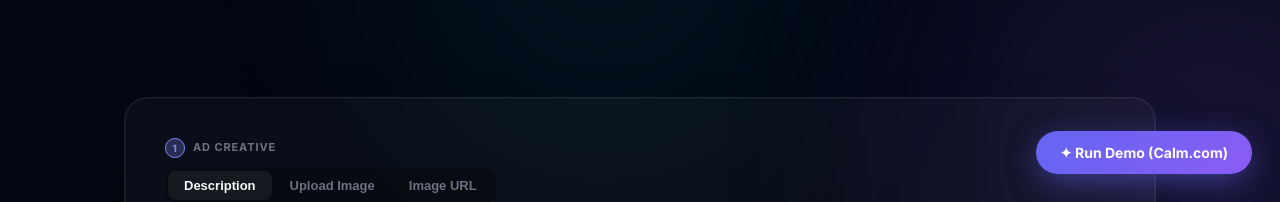
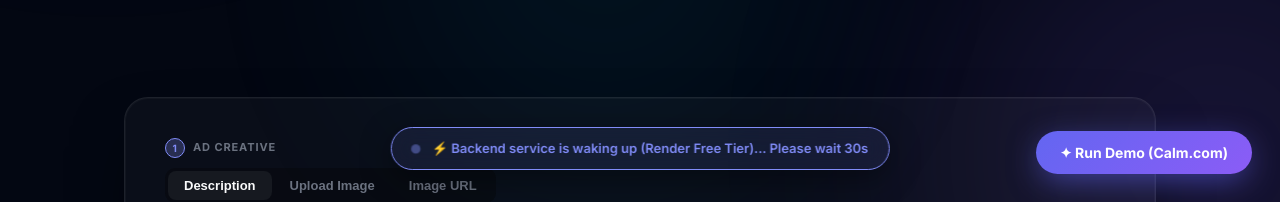
Before and after one commit to sreenidhis29/AdContinuity, a plain HTML site: page index.html in a window 1280 px wide. Shown: the part 598-800 px from the top of the page. Drawn offline with Linux system fonts and the light colour scheme; no server answers.

Commit message:
add cold-start indicator for render free tier

```diff
--- a/index.html
+++ b/index.html
@@ -216,7 +216,55 @@
 
         .provider-pill.active {
             color: var(--text);
-            border-color: rgba(52, 211, 153, 0.3);
+            border-color: rgba(52, 211, 255, 0.3);
+        }
+
+        /* ── WARMUP INDICATOR ── */
+        .warmup-hint {
+            position: fixed;
+            bottom: 32px;
+            left: 50%;
+            transform: translateX(-50%);
+            background: rgba(129, 140, 248, 0.1);
+            border: 1px solid var(--accent);
+            padding: 10px 20px;
+            border-radius: 50px;
+            font-size: 13px;
+            font-weight: 600;
+            color: var(--accent);
+            display: none;
+            align-items: center;
+            gap: 12px;
+            backdrop-filter: blur(12px);
+            z-index: 1000;
+            box-shadow: 0 8px 32px rgba(0, 0, 0, 0.4);
+            animation: bounce-up 0.5s ease both;
+        }
+
+        .warmup-hint .pulse {
+            width: 8px;
+            height: 8px;
+            background: var(--accent);
+            border-radius: 50%;
+            animation: pulse-ring 1.5s infinite;
+        }
+
+        @keyframes bounce-up {
+            from {
+                opacity: 0;
+                transform: translate(-50%, 20px);
+            }
+
+            to {
+                opacity: 1;
+                transform: translate(-50%, 0);
+            }
+        }
+
+        @keyframes pulse-ring {
+            0% { transform: scale(0.8); opacity: 0.8; }
+            50% { transform: scale(1.2); opacity: 0.4; }
+            100% { transform: scale(0.8); opacity: 0.8; }
         }
 
         /* ── HERO ── */
@@ -1302,6 +1350,11 @@
         <div class="orb orb-1"></div>
         <div class="orb orb-2"></div>
         <div class="orb orb-3"></div>
+    </div>
+
+    <div class="warmup-hint" id="warmupHint">
+        <div class="pulse"></div>
+        <span>⚡ Backend service is waking up (Render Free Tier)... Please wait 30s</span>
     </div>
 
     <div class="page">
@@ -1642,6 +1695,14 @@
             try {
                 const r = await fetch(API + '/health');
                 const d = await r.json();
+
+                // Hide warmup hint if status is OK
+                if (d.status === 'ok') {
+                    document.getElementById('warmupHint').style.display = 'none';
+                } else {
+                    document.getElementById('warmupHint').style.display = 'flex';
+                }
+
                 (d.providers || []).forEach(p => {
                     const pill = document.getElementById('pill-' + p.id);
                     if (!pill) return;
@@ -1662,7 +1723,10 @@
                         pill.title = 'Not configured';
                     }
                 });
-            } catch { }
+            } catch (e) {
+                // Server likely sleeping
+                document.getElementById('warmupHint').style.display = 'flex';
+            }
         }
         refreshProviderStatus();
 
```
